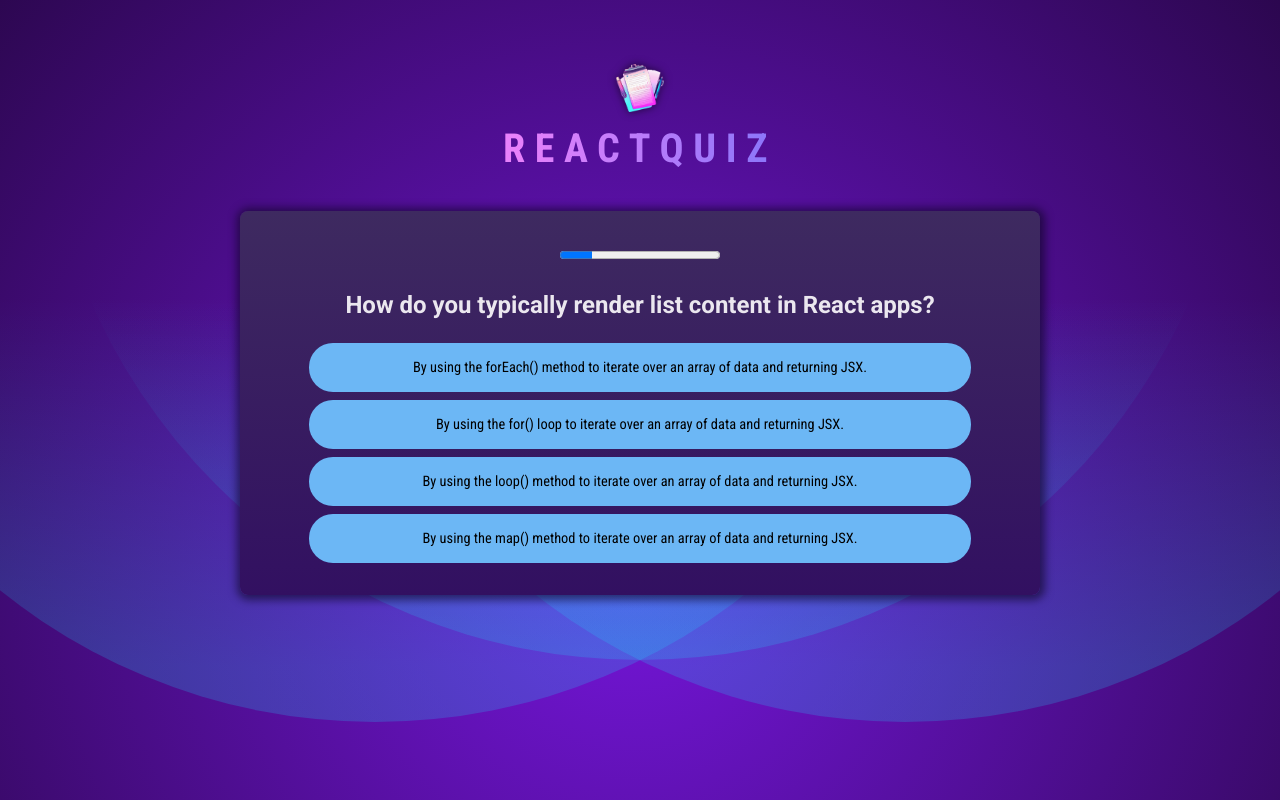
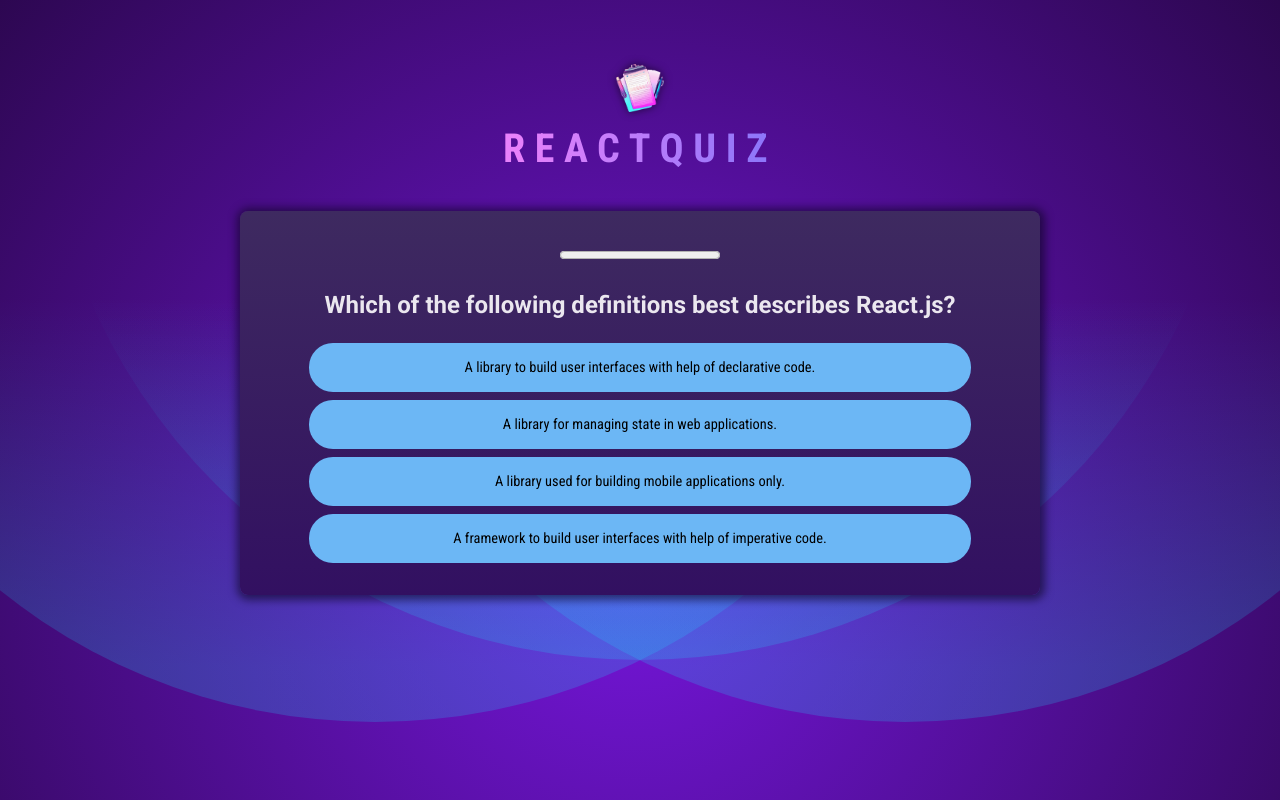
Before and after one commit to OlgaMinaievaWebDev/react-quizz, a React (Vite) app: page / in a window 1280 px wide. Built offline with nearby package versions, Linux system fonts and the light colour scheme.

Commit message:
set different times

```diff
--- a/src/components/Answers.jsx
+++ b/src/components/Answers.jsx
@@ -25,7 +25,11 @@
 
         return (
           <li key={answer} className="answer">
-            <button className={cssClass} onClick={() => onSelect(answer)}>
+            <button
+              onClick={() => onSelect(answer)}
+              className={cssClass}
+              disabled={answerState !== ""}
+            >
               {answer}
             </button>
           </li>
--- a/src/components/Question.jsx
+++ b/src/components/Question.jsx
@@ -8,6 +8,15 @@
     selectedAnswer: "",
     isCorrect: null,
   });
+
+  let timer = 10000;
+
+  if (answer.selectedAnswer) {
+    timer = 1000;
+  }
+  if (answer.isCorrect !== null) {
+    timer = 2000;
+  }
 
   function handleSelectAnswer(answer) {
     setAnswer({
@@ -26,12 +35,19 @@
   }
 
   let answerState = "";
-  if (answer.selectedAnswer) {
+  if (answer.selectedAnswer && answer.isCorrect !== null) {
     answerState = answer.isCorrect ? "correct" : "wrong";
+  } else if (answer.selectedAnswer) {
+    answerState = "answered";
   }
   return (
     <div id="questions">
-      <QuestionTimer timeout={1000} onTimeout={onSkipAnswer} />
+      <QuestionTimer
+        key={timer}
+        timeout={timer}
+        onTimeout={answer.selectedAnswer === "" ? onSkipAnswer : null}
+        mode={answerState}
+      />
       <h2>{questions[index].text}</h2>
       <Answers
         answers={questions[index].answers}
--- a/src/components/QuestionTimer.jsx
+++ b/src/components/QuestionTimer.jsx
@@ -1,6 +1,6 @@
 import { useEffect, useState } from "react";
 
-function QuestionTimer({ timeout, onTimeout }) {
+function QuestionTimer({ timeout, onTimeout, mode }) {
   const [remainingTime, setRemainingTime] = useState(timeout);
 
   useEffect(() => {
@@ -15,7 +15,14 @@
     return () => clearInterval();
   }, []);
 
-  return <progress id="question-time" max={timeout} value={remainingTime} />;
+  return (
+    <progress
+      id="question-time"
+      max={timeout}
+      value={remainingTime}
+      className={mode}
+    />
+  );
 }
 
 export default QuestionTimer;
```
